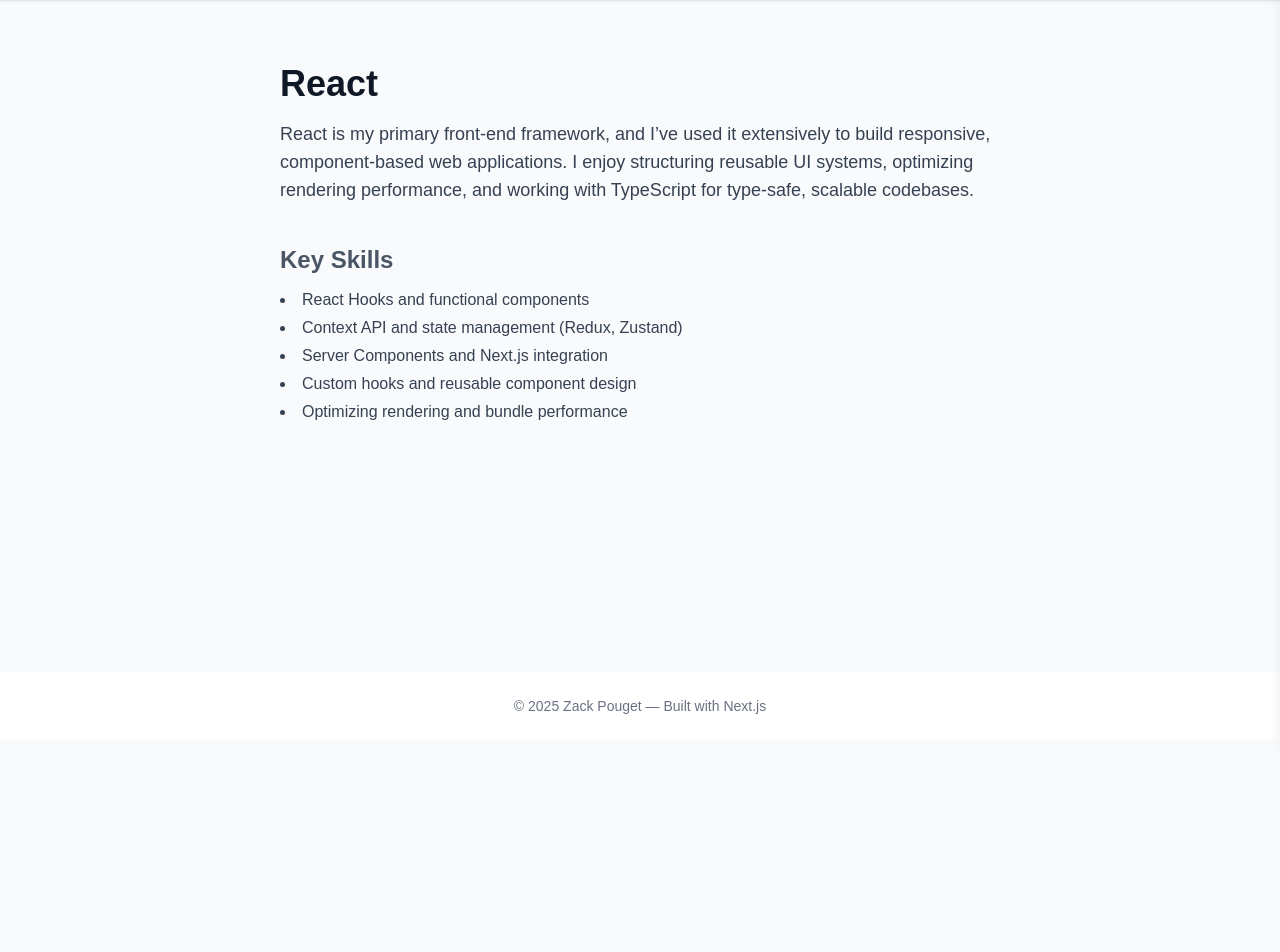
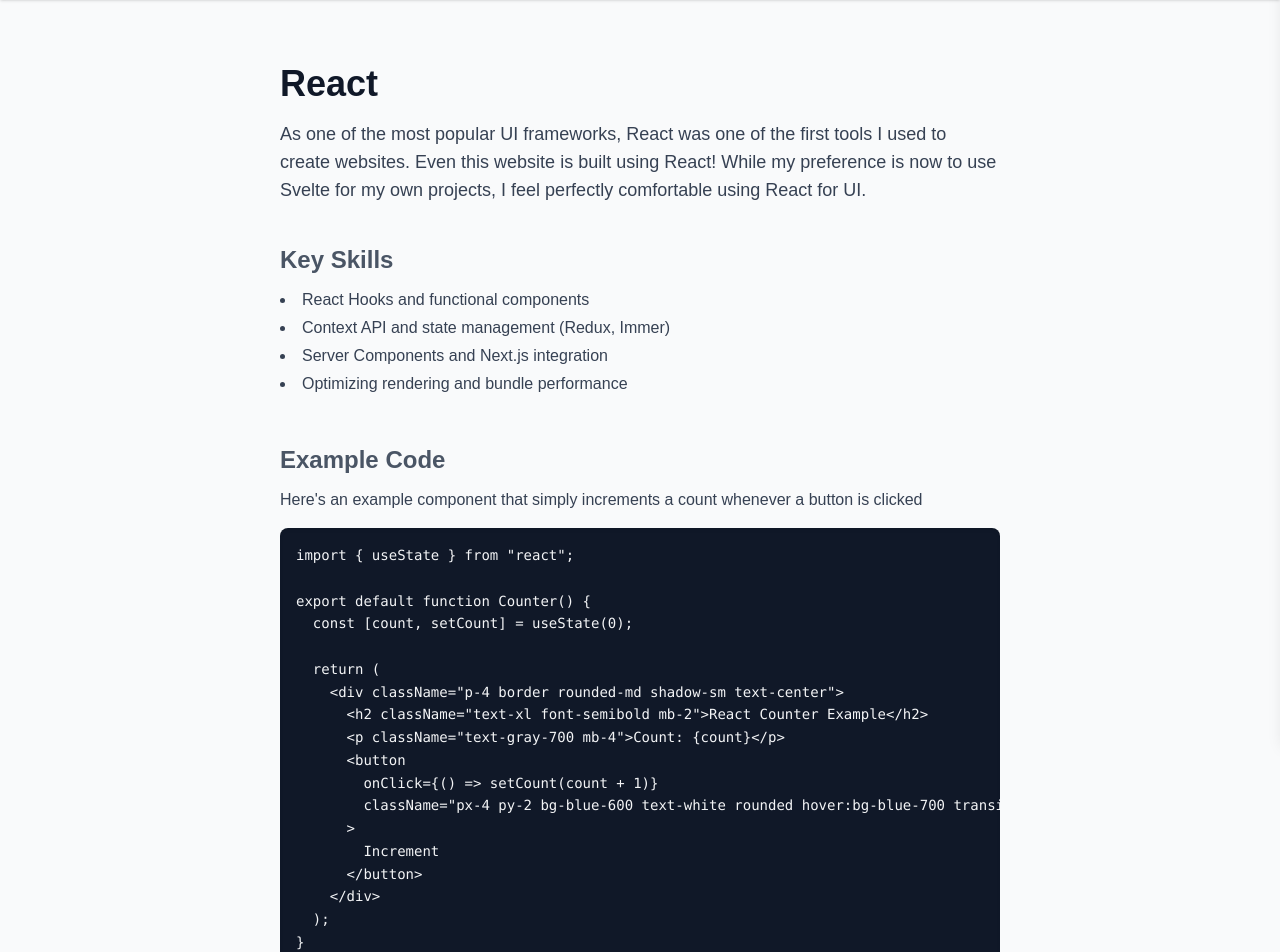
Before and after one commit to ZackPouget/my-portfolio, a Next.js app: page /react in a window 1280 px wide. Shown: the part 60-1012 px from the top of the page. Before the commit the page ends 800 px from the top, so only its background shows below. Built offline with nearby package versions, Linux system fonts and the light colour scheme.

Commit message:
Rewrote the page and added some example code

```diff
--- a/src/app/globals.css
+++ b/src/app/globals.css
@@ -20,7 +20,6 @@
 }
 
 body {
-  /* background: var(--background); */
   color: var(--foreground);
   font-family: Arial, Helvetica, sans-serif;
 }
--- a/src/app/page.tsx
+++ b/src/app/page.tsx
@@ -7,7 +7,7 @@
     <main className="min-h-screen bg-gray-50 text-gray-800">
       {/* Hero Section */}
       <section className="flex flex-col items-center justify-center text-center py-16 px-6">
-        <h1 className="text-5xl font-bold mb-4">Hi, I’m Zack Pouget</h1>
+        <h1 className="text-5xl font-bold mb-4">Hi, I'm Zack Pouget</h1>
         <h2 className="text-2xl text-gray-600 mb-6">Software Developer</h2>
         <p className="max-w-2xl text-lg text-gray-500">
           I build modern, performant web applications using{" "}
--- a/src/app/react/page.tsx
+++ b/src/app/react/page.tsx
@@ -1,7 +1,7 @@
 // app/react/page.tsx
 export const metadata = {
   title: "React | Zack Pouget",
-  description: "Projects and experience using React",
+  description: "Experience using React",
 };
 
 export default function ReactPage() {
@@ -9,22 +9,52 @@
     <main className="max-w-3xl mx-auto px-6 py-16 bg-gray-50">
       <h1 className="text-4xl font-bold mb-4 text-gray-900">React</h1>
       <p className="text-lg text-gray-700 mb-10">
-        React is my primary front-end framework, and I’ve used it extensively to
-        build responsive, component-based web applications. I enjoy structuring
-        reusable UI systems, optimizing rendering performance, and working with
-        TypeScript for type-safe, scalable codebases.
+        As one of the most popular UI frameworks, React was one of the first tools
+        I used to create websites. Even this website is built using React! While
+        my preference is now to use Svelte for my own projects, I feel perfectly
+        comfortable using React for UI.
       </p>
 
       {/* Key Skills */}
-      <section className="mb-12 text-gray-600">
-        <h2 className="text-2xl font-semibold mb-3">Key Skills</h2>
+      <section className="mb-12">
+        <h2 className="text-2xl font-semibold text-gray-600 mb-3">Key Skills</h2>
         <ul className="list-disc list-inside text-gray-700 space-y-1">
           <li>React Hooks and functional components</li>
-          <li>Context API and state management (Redux, Zustand)</li>
+          <li>Context API and state management (Redux, Immer)</li>
           <li>Server Components and Next.js integration</li>
-          <li>Custom hooks and reusable component design</li>
           <li>Optimizing rendering and bundle performance</li>
         </ul>
+      </section>
+
+      {/* Example Code */}
+      <section>
+        <h2 className="text-2xl font-semibold text-gray-600 mb-3">Example Code</h2>
+        <p className="text-gray-700 mb-4">
+          Here's an example component that simply increments a count whenever a button is clicked
+        </p>
+
+        <pre className="bg-gray-900 text-gray-100 p-4 rounded-lg overflow-x-auto text-sm leading-relaxed shadow-inner">
+          <code>{
+`import { useState } from "react";
+
+export default function Counter() {
+  const [count, setCount] = useState(0);
+
+  return (
+    <div className="p-4 border rounded-md shadow-sm text-center">
+      <h2 className="text-xl font-semibold mb-2">React Counter Example</h2>
+      <p className="text-gray-700 mb-4">Count: {count}</p>
+      <button
+        onClick={() => setCount(count + 1)}
+        className="px-4 py-2 bg-blue-600 text-white rounded hover:bg-blue-700 transition"
+      >
+        Increment
+      </button>
+    </div>
+  );
+}`
+          }</code>
+        </pre>
       </section>
     </main>
   );
```
